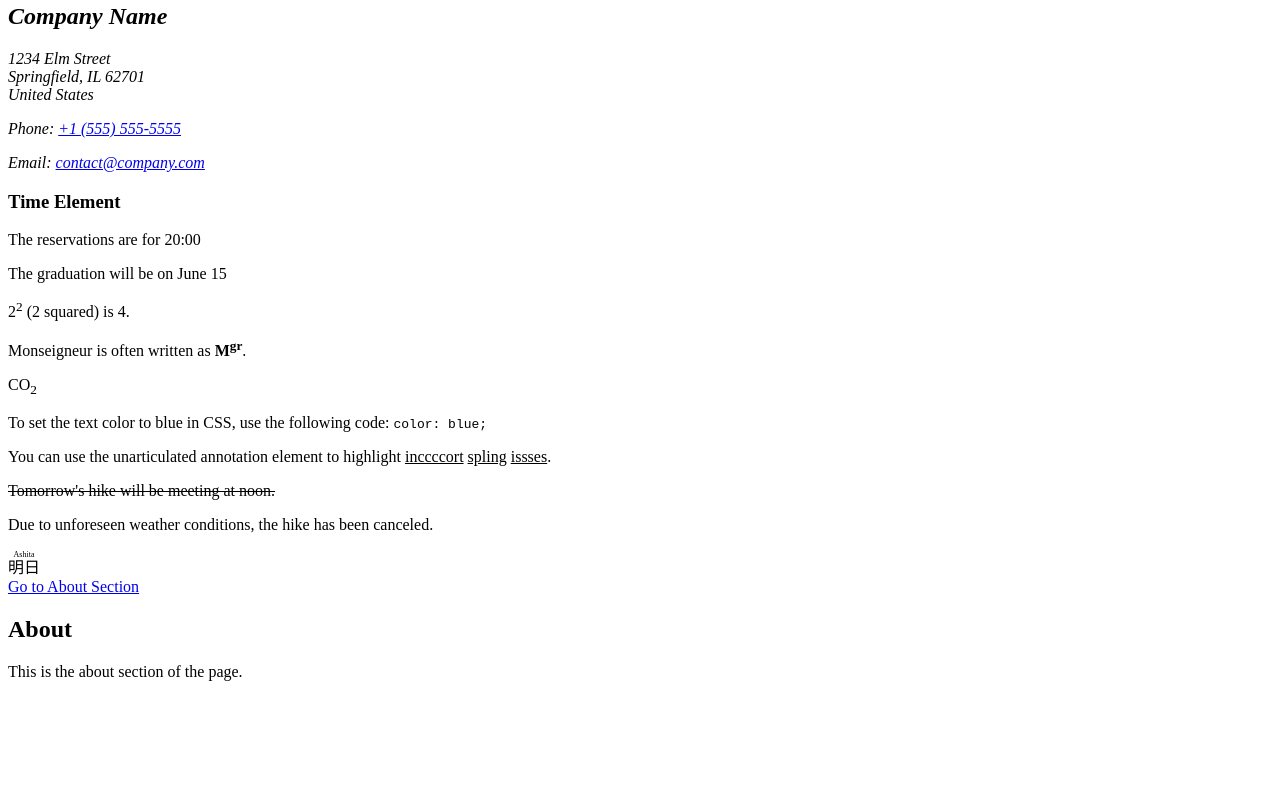
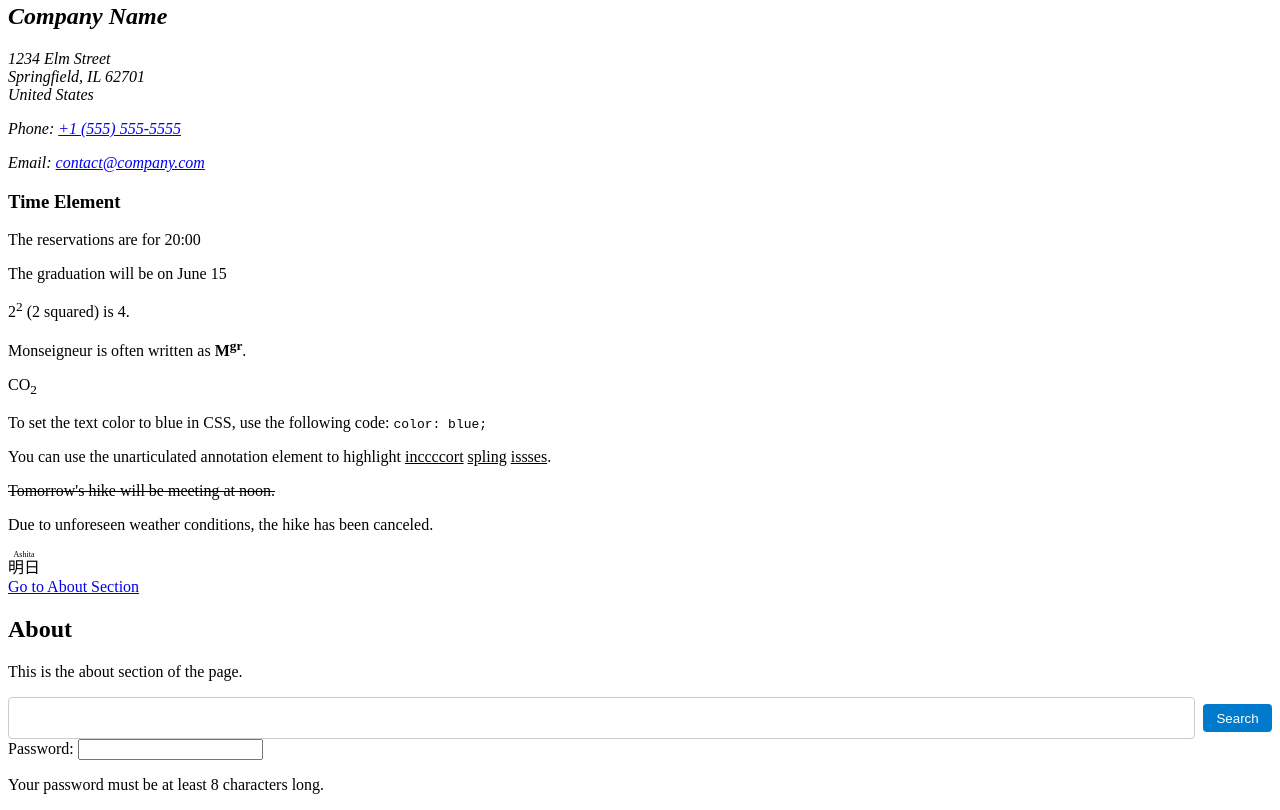
Before and after one commit to kyduyennguyen/frontend-exercises, a website: page freecodecamp/freecodecamp.html in a window 1280 px wide. Shown: the part 2496-3306 px from the top of the page. Before the commit the page ends 3193 px from the top, so only its background shows below. Drawn offline with Linux system fonts and the light colour scheme.

Commit message:
learning about accessible

```diff
--- a/freecodecamp/freecodecamp.html
+++ b/freecodecamp/freecodecamp.html
@@ -234,6 +234,24 @@
         <p>This is the about section of the page.</p>
       </section>
     </div>
+
+    <div class="search-container" role="search">
+      <label for="searchbox" class="visually-hidden">Search</label>
+
+      <div id="searchbox" class="searchbox" role="searchbox" aria-label="Search the site" tabindex="0"
+        contenteditable="true">
+      </div>
+
+      <button type="button" aria-label="Submit search">Search</button>
+    </div>
+
+    <!-- Accessible -->
+    <form>
+      <label for="password">Password:</label>
+      <input type="password" id="password" aria-describedby="password-help" />
+      <p id="password-help">Your password must be at least 8 characters long.</p>
+    </form>
+
     <!-- Script Elements -->
     <script>
       //alert("Welcome to FreeCodeCamp!");
--- a/freecodecamp/path-to-javascript-file.js
+++ b/freecodecamp/path-to-javascript-file.js
@@ -11,3 +11,11 @@ document.addEventListener("DOMContentLoaded", () => {
     paraEl.textContent = "The game has started!!!";
   });
 });
+
+const passwordEl = document.getElementById("password");
+const passwordHelpText = document.getElementById("password-help");
+
+passwordEl.addEventListener("input", (e) => {
+  const userInput = e.target.value;
+  passwordHelpText.style.color = userInput.length >= 8 ? "green" : "red";
+});
--- a/freecodecamp/styles.css
+++ b/freecodecamp/styles.css
@@ -34,3 +34,44 @@ a:focus {
 a:active {
   color: black;
 }
+
+.search-container {
+  display: flex;
+  align-items: center;
+  gap: 0.5em;
+  margin-top: 1em;
+}
+
+.searchbox {
+  flex: 1;
+  padding: 0.5em;
+  border: 1px solid #ccc;
+  border-radius: 4px;
+  font-size: 1em;
+  min-height: 1.5em;
+}
+
+.searchbox:focus {
+  border-color: #007acc;
+  outline: none;
+  box-shadow: 0 0 0 2px rgba(0, 122, 204, 0.3);
+}
+
+button {
+  padding: 0.5em 1em;
+  background-color: #007acc;
+  color: #fff;
+  border: none;
+  border-radius: 4px;
+  cursor: pointer;
+}
+
+button:hover {
+  background-color: #005fa3;
+}
+
+/* Hide visually but keep for screen readers */
+.visually-hidden {
+  position: absolute;
+  left: -9999px;
+}
```
